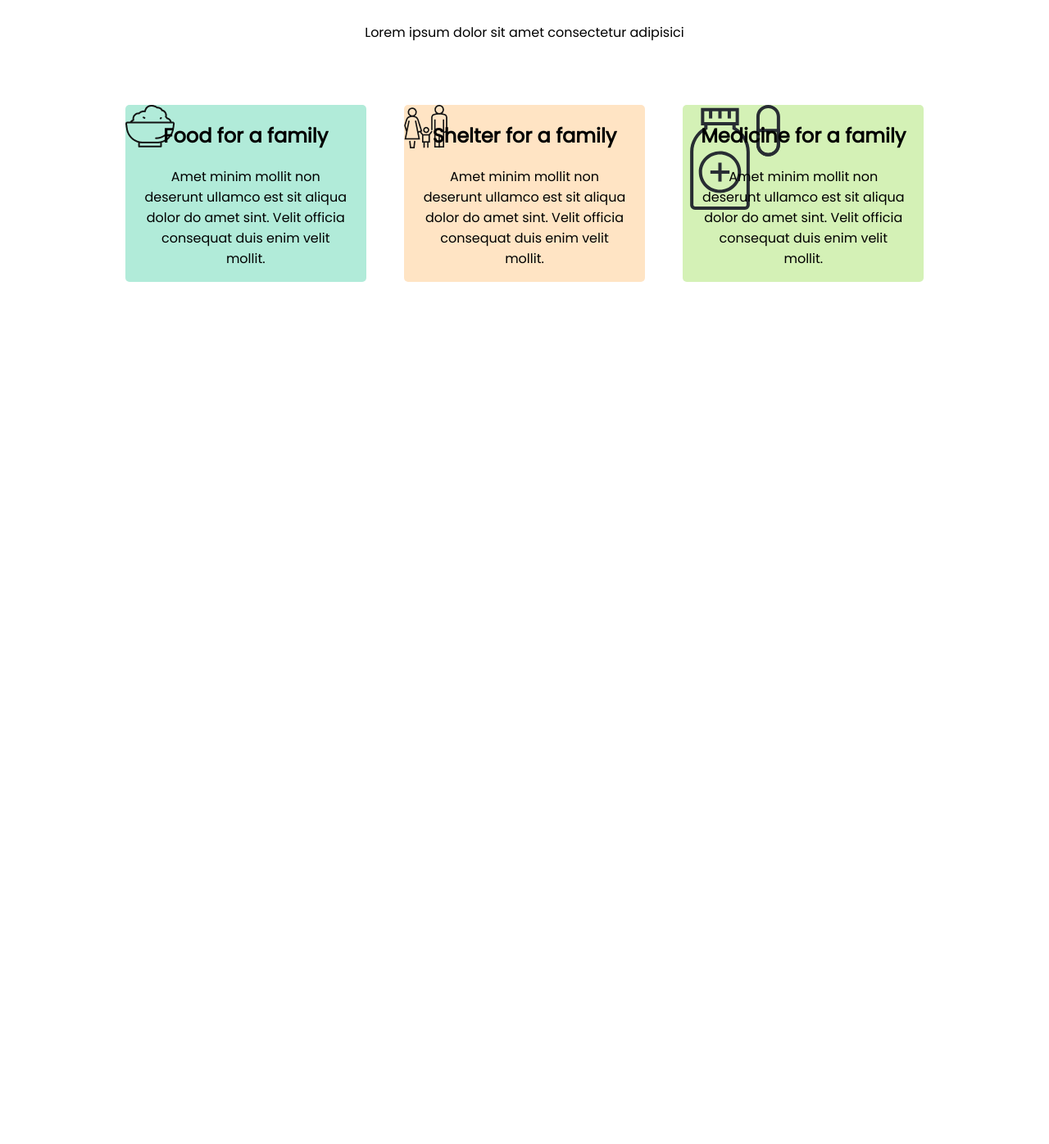
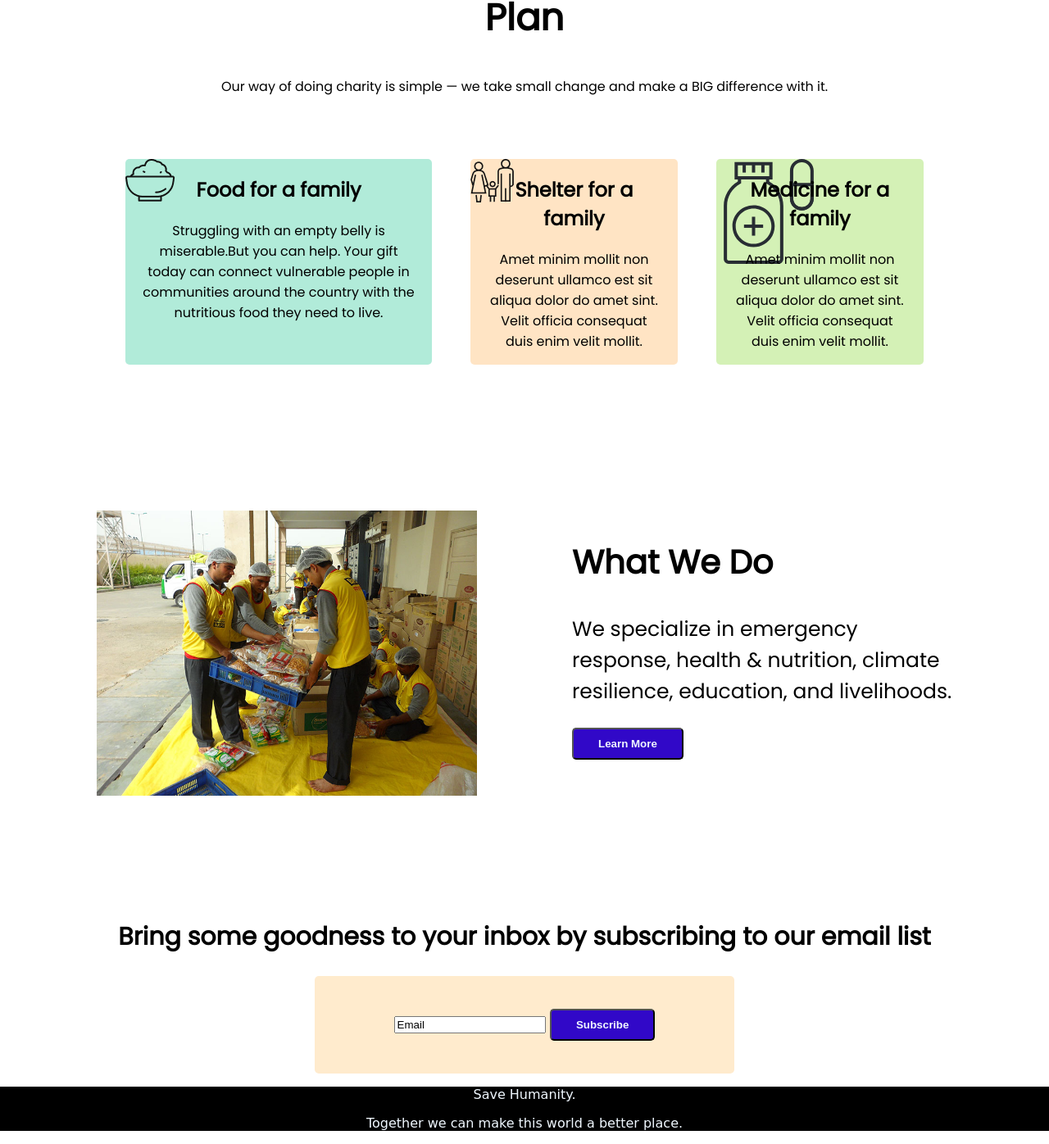
Before and after one commit to israttuli/help-others, a plain HTML site: page donate-now/index.html in a window 1280 px wide. Shown: the part 1235-2631 px from the top of the page at 82% size. Before the commit the page ends 1639 px from the top, so only its background shows below. Drawn offline with Linux system fonts and the light colour scheme.

Commit message:
footer and meaningful text added

```diff
--- a/donate-now/d.css
+++ b/donate-now/d.css
@@ -25,3 +25,14 @@
     border-left: 7px solid blue;
 
 }
+
+.half-width {
+    width: 50%;
+    padding: 5%;
+}
+
+.half-width img {
+    width: 100%;
+}
+class="form-control input-sm" name="guardian_officeno" placeholder="Office #" required pattern="[0-9].\d{8}|\d{11}" title="Only Numbers are accepted and must be 10 or 11 numbers"></td>
+</div>
--- a/donate-now/index.html
+++ b/donate-now/index.html
@@ -15,20 +15,18 @@
 <body>
     <section>
         <div class="top-banner">
-            <h1>Let's Help Those Who
-                More In Need</h1>
-            <p>Lorem, ipsum dolor sit amet consectetur adipisicing elit. Perferendis mollitia corrupti nulla, sapiente
-                quos
-                voluptates </p>
+            <h1>Make The World A Better Place</h1>
+            <p>We're offering you a chance to make a BIG difference with your small contribution. </p>
             <a class="button" target="_blank" href="">Donate Now</a>
         </div>
     </section>
     <section>
         <div class="donate-today">
-            <h1>Donate Today
+            <h1>Support Each Other
             </h1>
-            <p>Lorem ipsum dolor sit amet consectetur adipisicing elit. Porro repellendus harum iure ipsam laudantium!
-            </p>
+            <p>Your small help can do a great difference on those people who really need it.In return you can gain
+                inner peace which you always wanted!</p>
+            <h2>Choose Your Gift Amount !</h2>
         </div>
         <div class="container">
             <div class="box1">
@@ -50,15 +48,14 @@
         <div class="donating-plan">
             <div>
                 <h1>Our Donating Plan</h1>
-                <p>Lorem ipsum dolor sit amet consectetur adipisici</p>
+                <p>Our way of doing charity is simple — we take small change and make a BIG difference with it.</p>
             </div>
             <div class="flexible-container">
                 <div class="part1">
                     <h2>Food for a family</h2>
-                    <p>Amet minim mollit non deserunt
-                        ullamco est sit aliqua dolor do amet
-                        sint. Velit officia consequat duis enim
-                        velit mollit.</p>
+                    <p>Struggling with an empty belly is miserable.But you can help. Your gift today can connect
+                        vulnerable people in communities around the country
+                        with the nutritious food they need to live.</p>
                 </div>
                 <div class="part2">
                     <h2>Shelter for a family</h2>
@@ -77,6 +74,31 @@
             </div>
         </div>
     </section>
+    <section class="flexible-container">
+        <div class="half-width">
+            <img src="images/help.jpg" alt="">
+        </div>
+        <div class="half-width">
+            <h1>What We Do </h1>
+            <p>We specialize in emergency response, health & nutrition, climate resilience, education, and livelihoods.
+            </p>
+            <button class="button">Learn More</button>
+
+        </div>
+    </section>
+    <section>
+        <div class="last">
+            <h1>Bring some goodness to your inbox by subscribing to our email list</h1>
+            <div class="email">
+                <input type="email" value="Email" readonly>
+                <button class="button">Subscribe</button>
+            </div>
+        </div>
+    </section>
 </body>
+<footer>
+    <p>Save Humanity.</p>
+    <p>Together we can make this world a better place.</p>
+</footer>
 
 </html>
--- a/donate-now/style.css
+++ b/donate-now/style.css
@@ -1,7 +1,7 @@
 .top-banner {
 
     background-image: url(images/donation6.jpg);
-    background-size: 100% 400%;
+    background-size: 100% 100%;
     background-repeat: no-repeat;
     color: aliceblue;
     text-shadow: rgb(12, 18, 21) 0px 0px 2px;
@@ -15,10 +15,12 @@
     font-size: 70px;
 }
 
+.top-banner p {
+    font-size: larger;
+}
 
 
 body {
-
     font-family: 'Poppins', sans-serif;
     margin: 0;
 }
@@ -42,7 +44,7 @@ body {
     text-decoration: none;
     border-radius: 5px;
     position: center;
-    font-weight: 700;
+    font-weight: 900;
     padding: 10px 30px;
     size: 90px;
 
@@ -116,3 +118,45 @@ body {
     border-radius: 5px;
 
 }
+
+.half-width {
+    width: 50%;
+    padding: 5%;
+
+}
+
+.half-width h1 {
+    font-size: 40px;
+}
+
+.half-width p {
+    font-size: 25px;
+}
+
+.half-width img {
+    width: 100%;
+}
+
+.last {
+    font-size: 20px;
+    text-align: center;
+
+}
+
+.email {
+    background-color: blanchedalmond;
+    padding-left: 40px;
+    padding-right: 40px;
+    padding-top: 40px;
+    padding-bottom: 40px;
+    margin-left: 30%;
+    margin-right: 30%;
+    border-radius: 5px;
+}
+
+footer {
+    text-align: center;
+    background-color: black;
+    color: aliceblue;
+    font-family: cursive;
+}
```
Also changed, not shown: donate-now/images/donation.jfif (added), donate-now/images/help.jpg (added).
